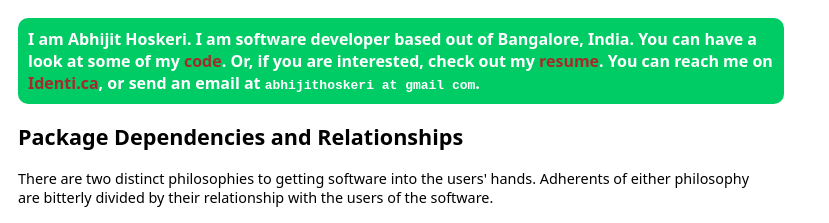
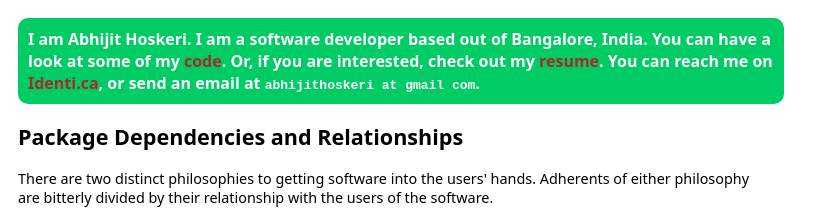
Before and after one commit to hoskeri/hoskeri.github.com, a Jekyll site: the page built from index.html, in a window 1280 px wide. Shown: the top 223 px of the page, without its empty margins (0-829 px from the left). Built offline with Jekyll 4.4.1, drawn with Linux system fonts in a browser that asks for light colours.

Commit message:
one more typo

```diff
--- a/_layouts/default.html
+++ b/_layouts/default.html
@@ -6,7 +6,7 @@
   <body>
     <h1> {{ page.title }} </h1>
     <div class="sidebar">
-      I am Abhijit Hoskeri. I am software developer based out of Bangalore, India.
+      I am Abhijit Hoskeri. I am a software developer based out of Bangalore, India.
       You can have a look at some of my <a href="http://github.com/hoskeri">code</a>.
       Or, if you are interested, check out my <a href="/resume.html">resume</a>.
       You can reach me on <a href="http://identi.ca/whacker">Identi.ca</a>, or send an email at
```
